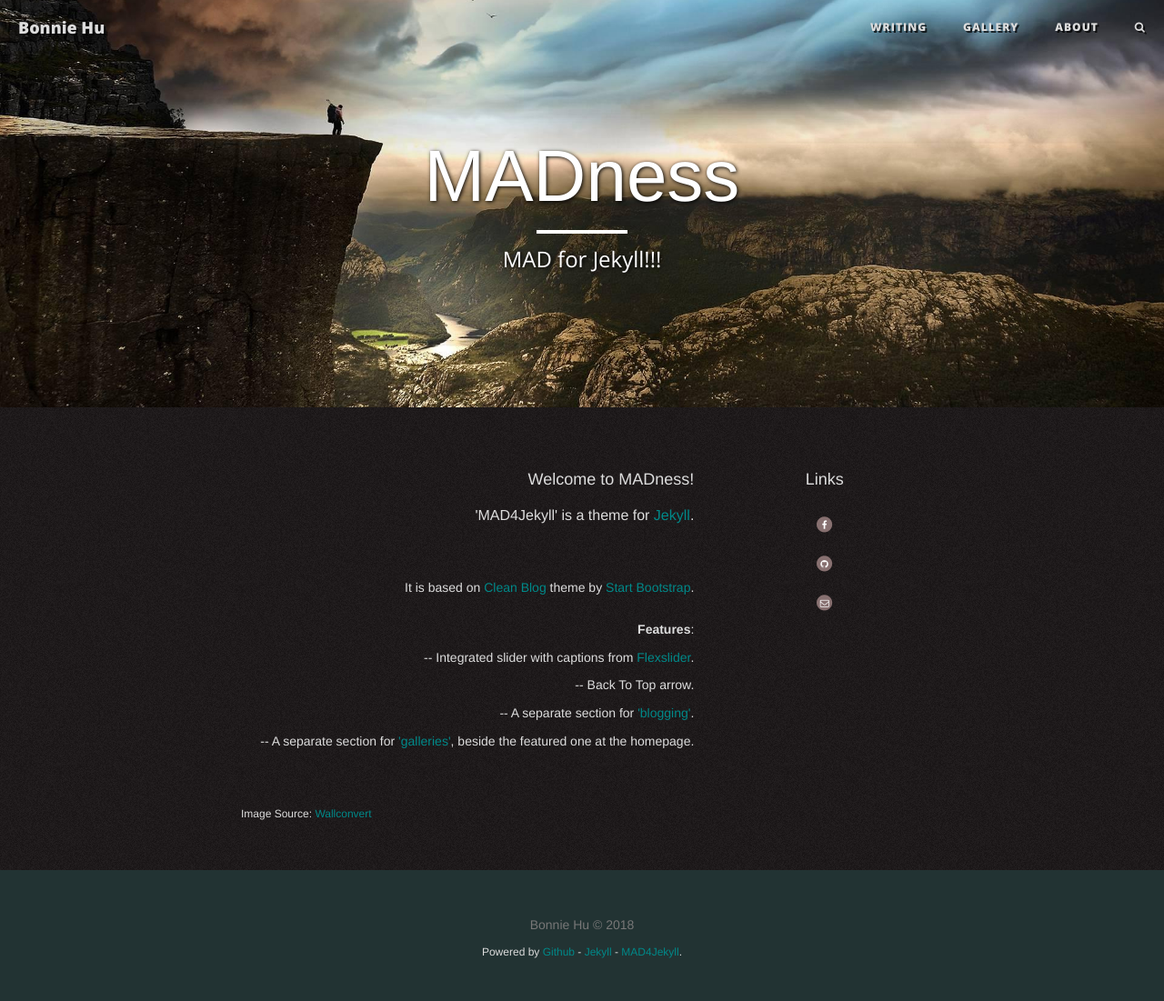
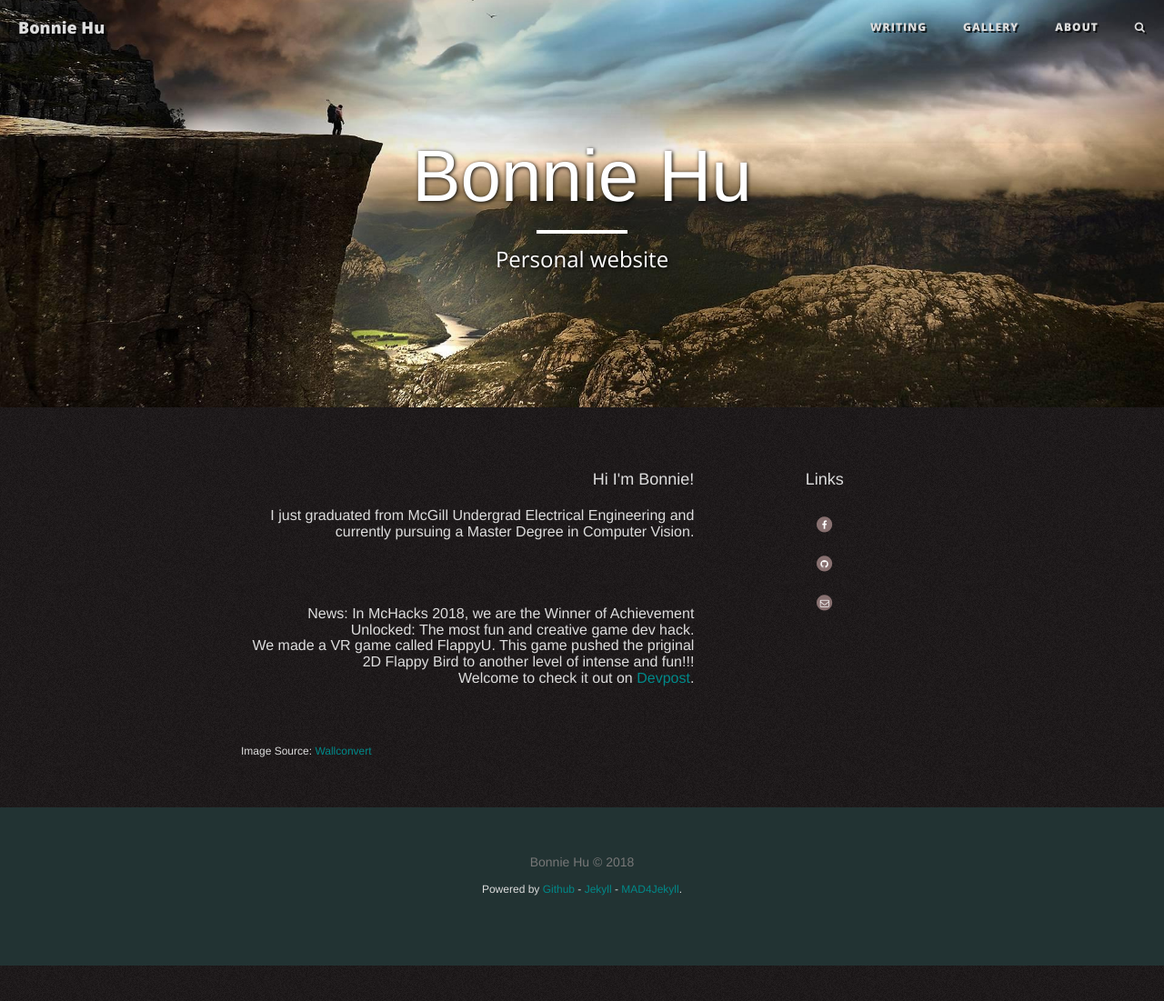
Before and after one commit to Bonnie970/Bonnie970.github.io, a Jekyll site: the page built from pages/index.html, in a window 1280 px wide and 1131 px high. Shown: the top 1101 px of the window at 91% size. Built offline with Jekyll 4.4.1, drawn with Linux system fonts in a browser that asks for light colours; nearby versions of some CDN libraries.

Commit message:
Update index.html

```diff
--- a/pages/index.html
+++ b/pages/index.html
@@ -1,7 +1,7 @@
 ---
 layout: page
-title: "MADness"
-description: "MAD for Jekyll!!!"
+title: "Bonnie Hu"
+description: "Personal website"
 header-img: "assets/owner/hero/home-bg.jpg"
 permalink: ./index.html
 ---
@@ -51,17 +51,16 @@ permalink: ./index.html
 
         <div class="col-md-left-cntct">
 
-<h2>Welcome to MADness!</h2>
+<h2>Hi I'm Bonnie!</h2>
 
-<h3>'MAD4Jekyll' is a theme for <a href="https://github.com/jekyll/">Jekyll</a>.</h3>
+<h3>I just graduated from McGill Undergrad Electrical Engineering and currently pursuing a Master Degree in Computer Vision. </h3>
 <br>
-<h4>It is based on <a href="http://ironsummitmedia.github.io/startbootstrap-clean-blog-jekyll/">Clean Blog</a> theme by <a href="http://startbootstrap.com/">Start Bootstrap</a>.
-<br><br><br>
-<b>Features</b>:
-<br><br>-- Integrated slider with captions from <a href="http://flexslider.woothemes.com/basic-slider-with-caption.html">Flexslider</a>.
-<br><br>-- Back To Top arrow.
-<br><br>-- A separate section for <a href="{{ root_url }}/writing/">'blogging'</a>.
-<br><br>-- A separate section for <a href="{{ root_url }}/gallery/">'galleries'</a>, beside the featured one at the homepage.</h4>
+<h3>News: In McHacks 2018, we are the Winner of Achievement Unlocked: The most fun and creative game dev hack.
+<br>
+	We made a VR game called FlappyU. This game pushed the priginal 2D Flappy Bird to another level of intense and fun!!!
+	<br>
+	Welcome to check it out on <a href="https://devpost.com/software/flappyu">Devpost</a>.
+</h3>
         </div>
 
 
```
